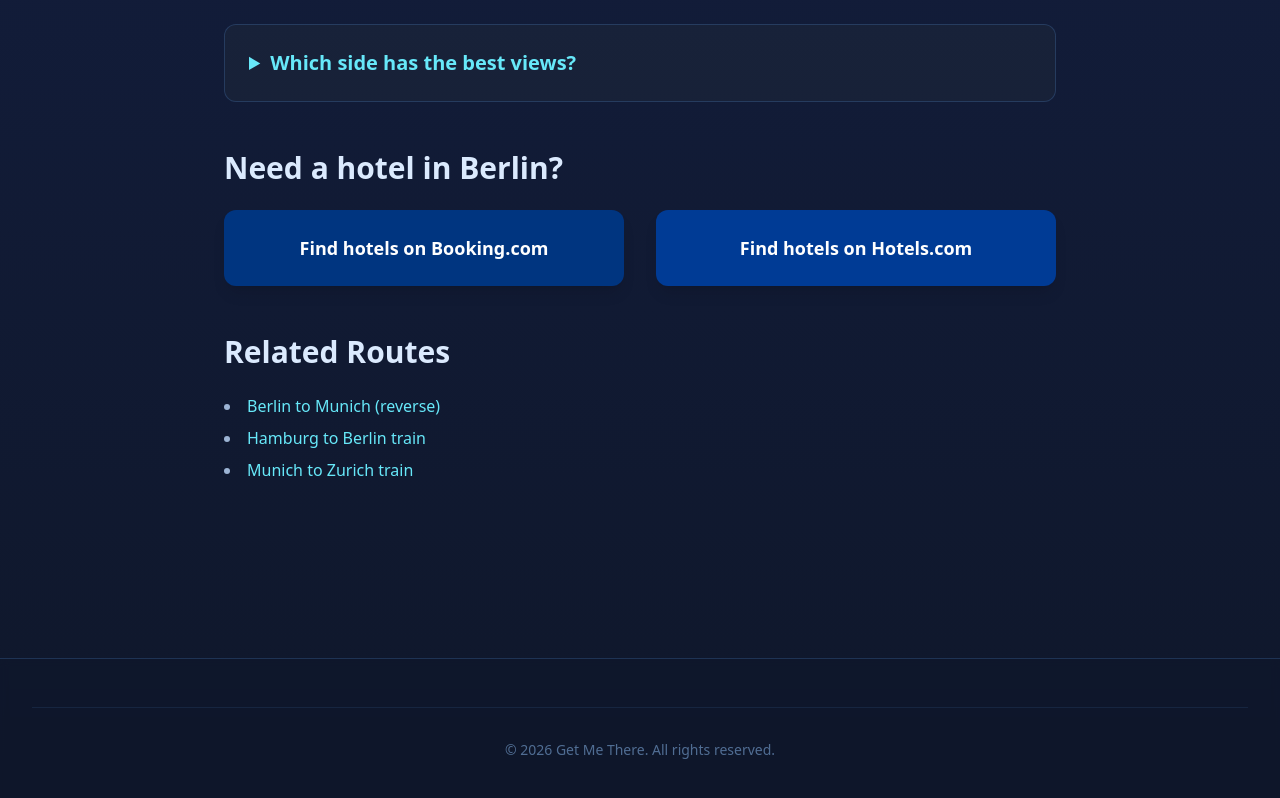
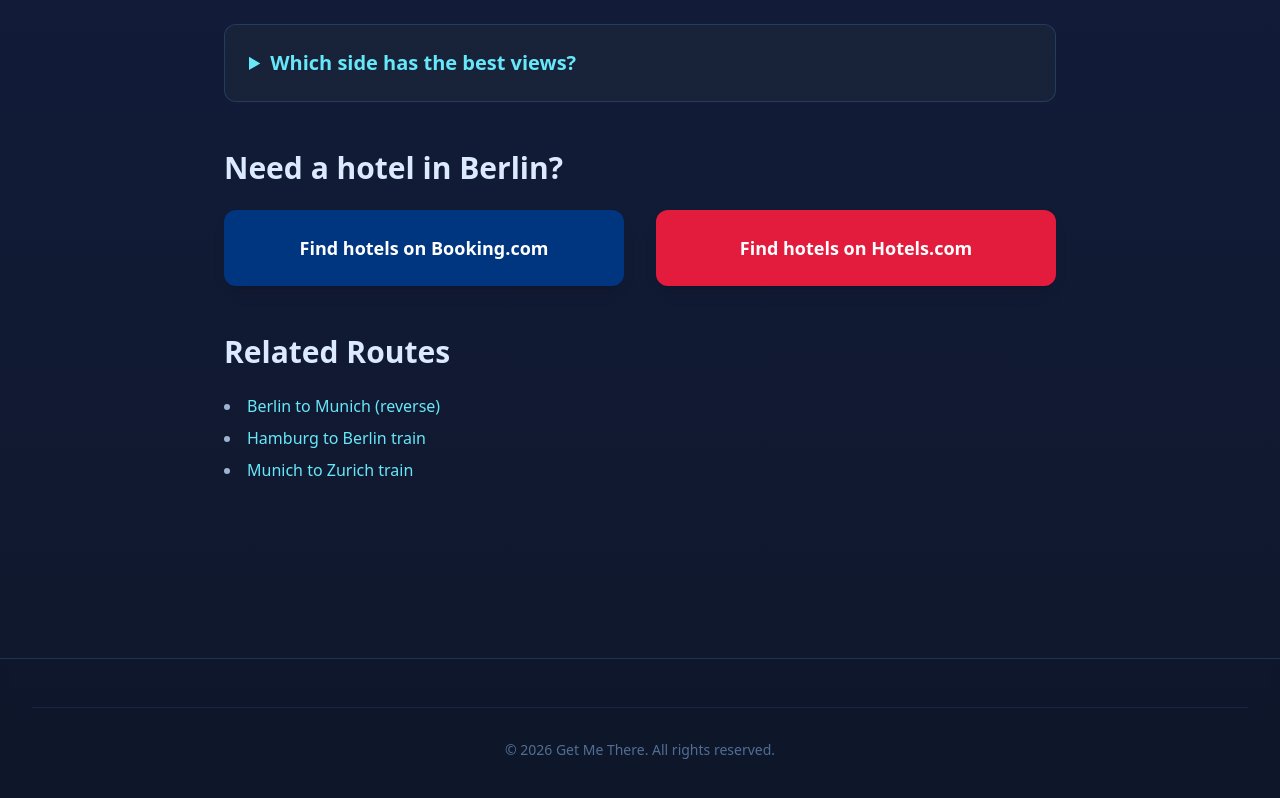
Before and after one commit to michaeljomahoney1985/get-me-there, a Next.js app: page /munich-to-berlin in a window 1280 px wide. Shown: the part 3841-4639 px from the top of the page. Built offline with nearby package versions, Linux system fonts and the light colour scheme.

Commit message:
Update munich-to-berlin.js

```diff
--- a/pages/munich-to-berlin.js
+++ b/pages/munich-to-berlin.js
@@ -342,12 +342,12 @@ export default function MunichToBerlin() {
             </div>
           </section>
 
-          {/* Hotels Section – Booking.com + Hotels.com */}
+          {/* Hotels Section – Booking.com (blue) + Hotels.com (red) */}
           <section className="mb-12">
             <h2 className="text-3xl font-bold text-blue-100 mb-6">Need a hotel in Berlin?</h2>
             <div className="grid md:grid-cols-2 gap-8">
               <a
-                href="https://www.booking.com/city/de/berlin.en.html"
+                href="https://www.booking.com/city/de/berlin.html"
                 target="_blank"
                 rel="nofollow noopener"
                 className="inline-flex items-center justify-center gap-3 px-8 py-6 bg-[#003580] hover:bg-[#002a60] rounded-xl font-semibold text-white shadow-lg transition-all duration-300 text-lg"
@@ -355,10 +355,10 @@ export default function MunichToBerlin() {
                 Find hotels on Booking.com
               </a>
               <a
-                href="https://www.hotels.com/ho120001/berlin-germany/"
+                href="https://www.hotels.com/de332483/hotels-berlin-germany/"
                 target="_blank"
                 rel="nofollow noopener"
-                className="inline-flex items-center justify-center gap-3 px-8 py-6 bg-[#003B95] hover:bg-[#002b70] rounded-xl font-semibold text-white shadow-lg transition-all duration-300 text-lg"
+                className="inline-flex items-center justify-center gap-3 px-8 py-6 bg-[#E31C3D] hover:bg-[#c41734] rounded-xl font-semibold text-white shadow-lg transition-all duration-300 text-lg"
               >
                 Find hotels on Hotels.com
               </a>
```
